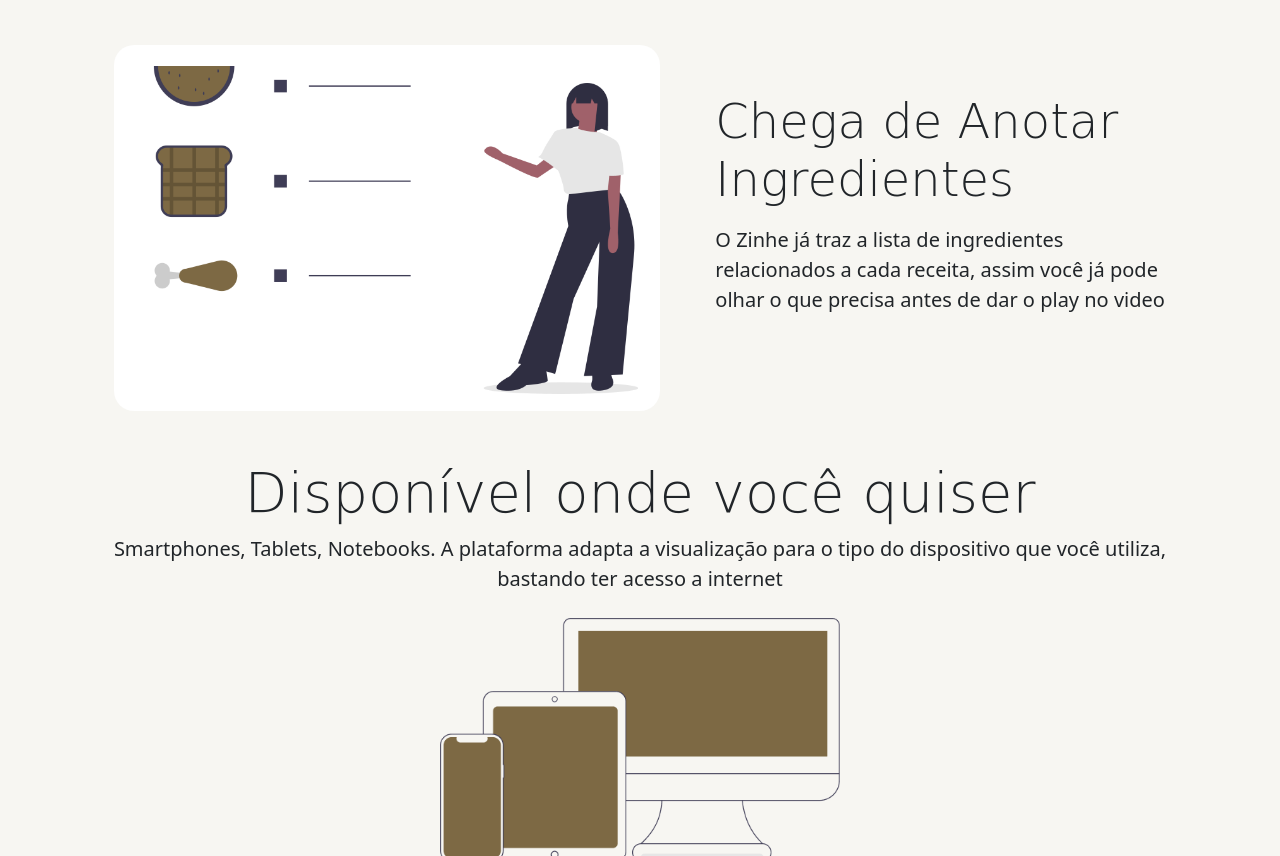
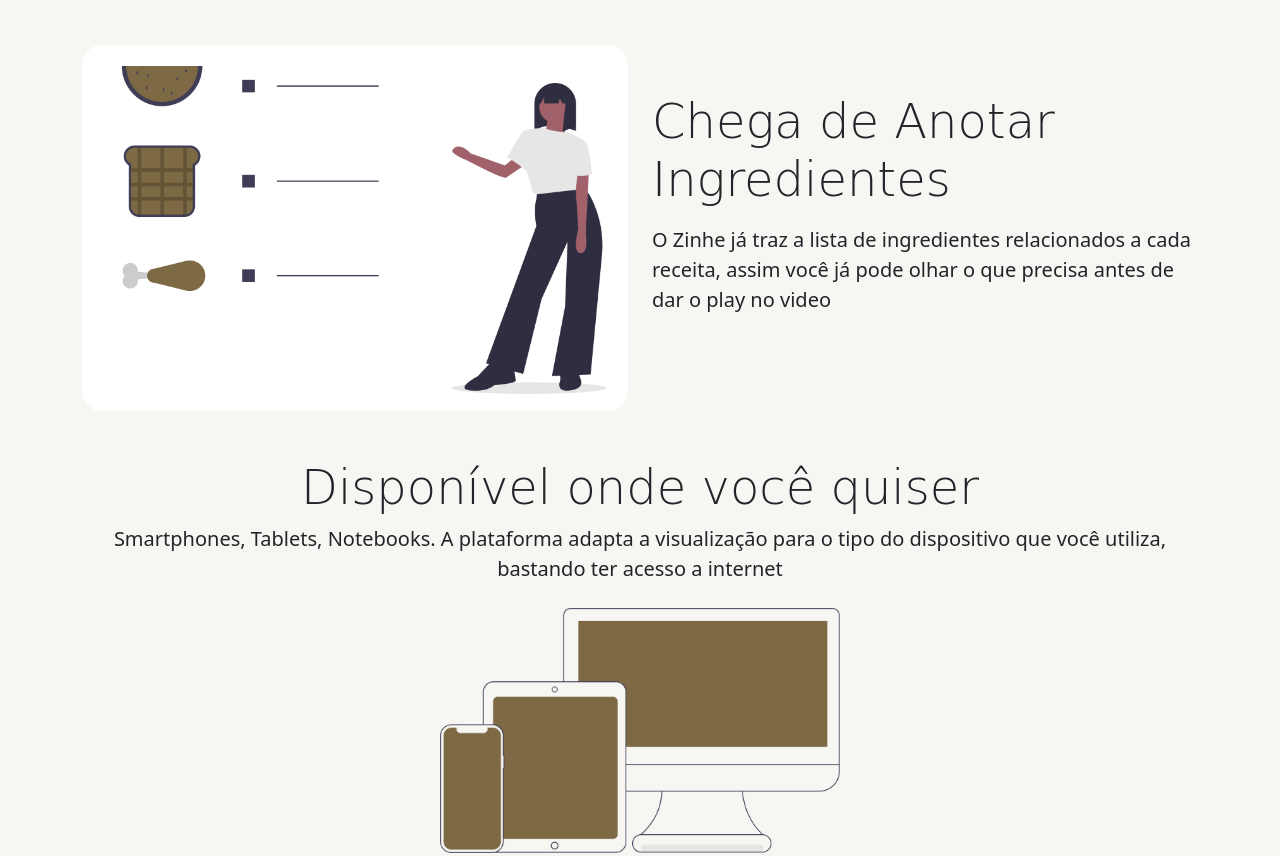
Before and after one commit to ieloi/Zinhe-LP, a plain HTML site: page index.html in a window 1280 px wide. Shown: the part 1249-2105 px from the top of the page. Drawn offline with Linux system fonts and the light colour scheme; a web font is replaced by a local one.

Commit message:
Correções visuais de fonte e espaçamento

```diff
--- a/index.html
+++ b/index.html
@@ -34,7 +34,7 @@
         <div class="imagem-capa"></div>
         <div class="container">
             <div class="conteudo-principal">
-                <h1 class="mb-3">Não tem ideia do que Cozinhar? <br> Inspire-se com o Zinhe</h1>
+                <h1 class="mb-3 display-4">Não tem ideia do que Cozinhar? <br> Inspire-se com o Zinhe</h1>
                 <p class="mb-4">O Zinhe é uma plataforma de streaming de videos relacionados a culinária</p>
                 <a class="btn btn-primary btn-lg" href="#" role="button">Acesse Agora</a>
             </div>
@@ -104,8 +104,8 @@
                     <img class="img-fluid img-lista-itens" src="./images/lista_itens.png"
                         alt="lista de itens da receita">
                 </div>
-                <div class="col-12 col-sm-5">
-                    <h1 class="display-5 mb-3 mt-3 mt-sm-5">Chega de Anotar Ingredientes</h1>
+                <div class="col-12 col-sm-6">
+                    <h1 class="display-5 my-3 mt-sm-5 mt-md-0 mt-lg-5">Chega de Anotar Ingredientes</h1>
                     <p class="lead">O Zinhe já traz a lista de ingredientes relacionados a cada receita, assim você já
                         pode olhar o que precisa antes de dar o play no video</p>
                 </div>
@@ -117,7 +117,7 @@
     <!-- Inicio Seção Disponilibidade -->
     <section class="disponibilidade my-5">
         <div class="container text-center">
-            <h1 class="display-4 mb-2">Disponível onde você quiser</h1>
+            <h1 class="display-5 mb-2">Disponível onde você quiser</h1>
             <p class="lead mb-4">Smartphones, Tablets, Notebooks. A plataforma adapta a visualização para o tipo do
                 dispositivo que você utiliza, bastando ter acesso a internet</p>
             <img class="img-fluid img-responsividade mb-4" src="./images/img-responsividade.png"
```
